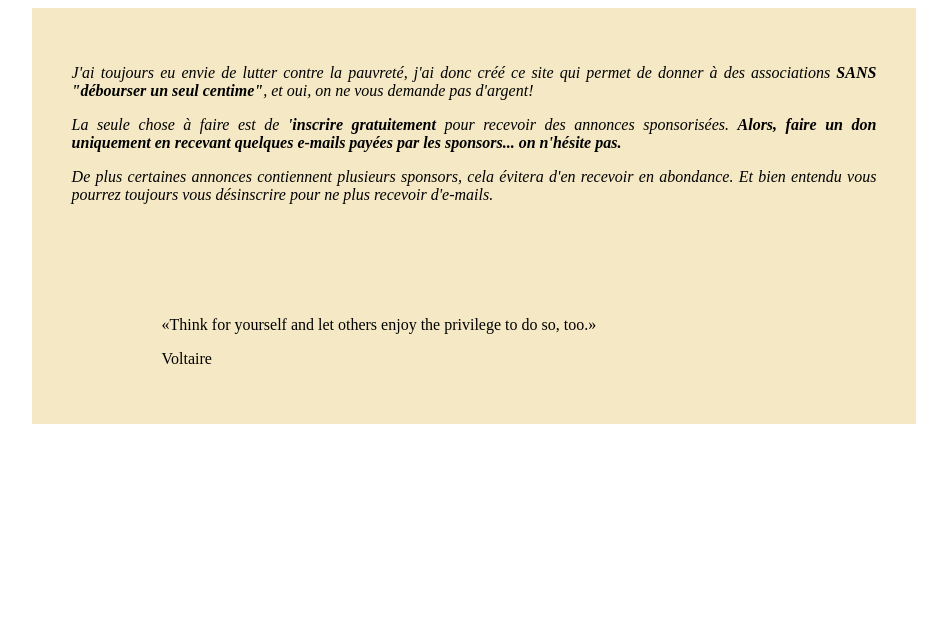
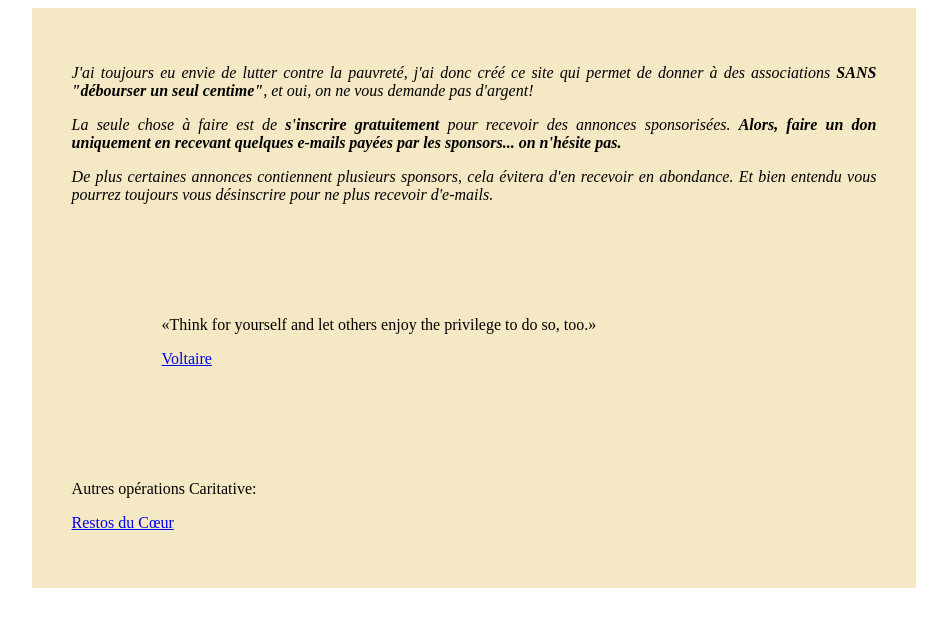
Before and after one commit to jldenbroeder/htmlbasic, a plain HTML site: page index.html in a window 1280 px wide. Shown: the whole page, without its empty margins (166-1113 px from the left). Drawn offline with Linux system fonts and the light colour scheme.

Commit message:
ajout des liens autres

```diff
--- a/index.html
+++ b/index.html
@@ -10,22 +10,27 @@
     <div class="conteneur">
         <div class="col_100 txt-justify">
           <p><em>J'ai toujours eu envie de lutter contre la pauvreté, j'ai donc créé ce site qui permet de donner à des associations <strong>SANS "débourser un seul centime"</strong>, et oui, on ne vous demande pas d'argent!</em> </p>
-          <p><em>La seule chose à faire est de <strong>'inscrire gratuitement</strong> pour recevoir des annonces sponsorisées.</em>
+          <p><em>La seule chose à faire est de <strong>s'inscrire gratuitement</strong> pour recevoir des annonces sponsorisées.</em>
           <em><strong>Alors, faire un don uniquement en recevant quelques e-mails payées par les sponsors... on n'hésite pas.</strong></em> </p>
           <p><em>De plus certaines annonces contiennent plusieurs sponsors, cela évitera d'en recevoir en abondance.</em>
           <em>Et bien entendu vous pourrez toujours vous désinscrire pour ne plus recevoir d'e-mails.</em> </p>
         </div>
     </div>
-
+<!-- CITATION -->
     <div class="conteneur">
         <div class="col_100 retrait">
           <blockquote cite="https://thatsthespir.it/of/voltaire">
             <p>«Think for yourself and let others enjoy the privilege to do so, too.»</p>
-            <p>Voltaire</p>
+            <p><a href="https://thatsthespir.it/of/voltaire" target="_blank">Voltaire</a></p>
           </blockquote>
         </div>
     </div>
-
-
+<!-- LIENS AUTRES OPERATIONS -->
+    <div class="conteneur">
+        <div class="col_100">
+          <p>Autres opérations Caritative:</p>
+          <p><a href="http://www.restosducoeur.be/fr/" target="_blank">Restos du Cœur</a></p>
+        </div>
+    </div>
   </BODY>
 </HTML>
```
